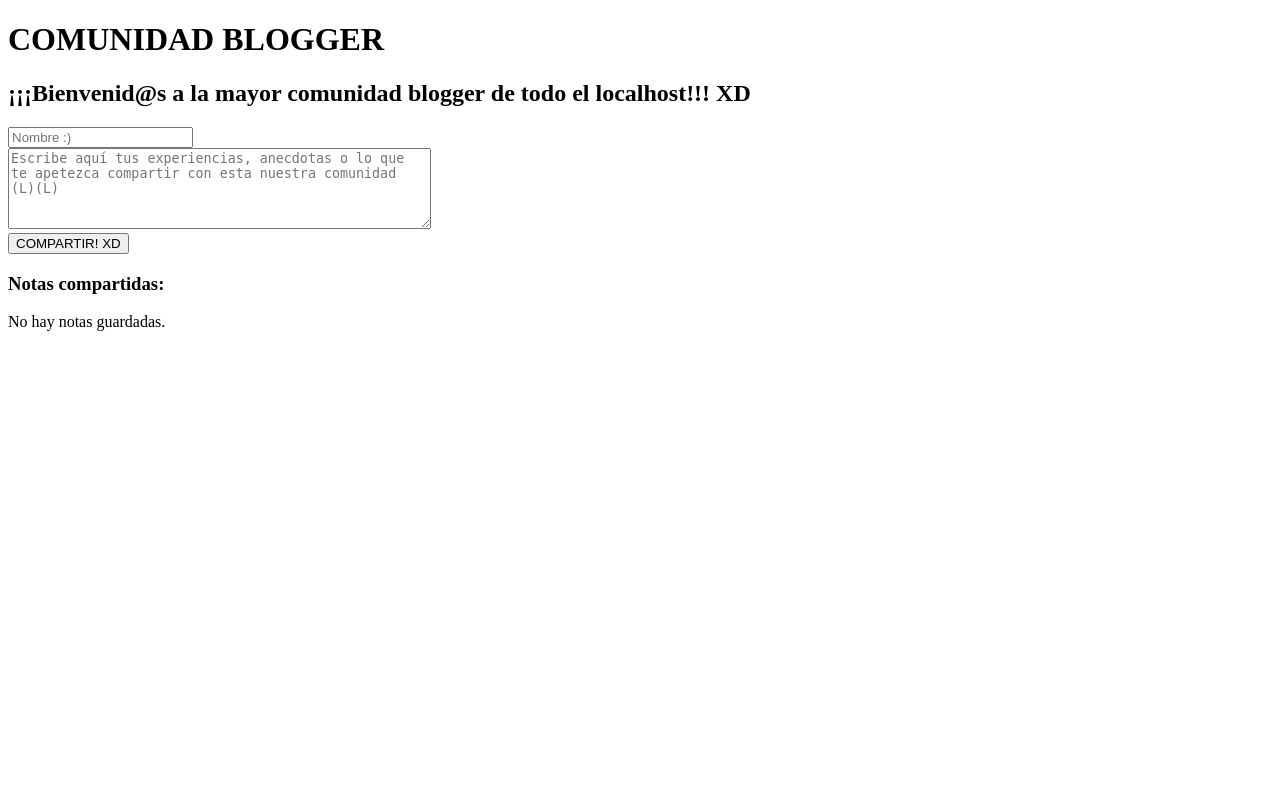
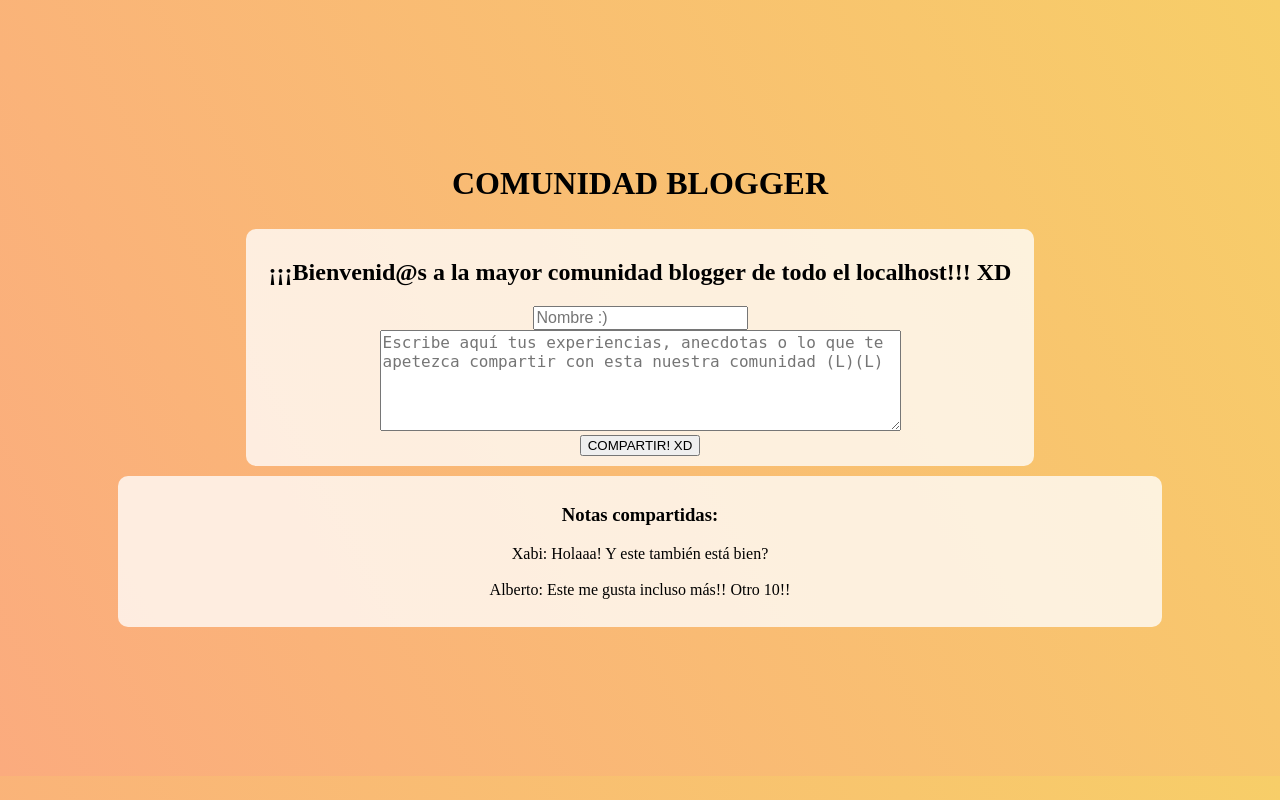
Before and after one commit to xghermo/examen-git, a PHP site: page / in a window 1280 px wide. Run offline with PHP 8.4, Linux system fonts and the light colour scheme.

```diff
--- /dev/null
+++ b/estilos.css
@@ -0,0 +1,37 @@
+body {
+    display: flex;
+    justify-content: center;
+    align-items: center;
+    flex-direction: column;
+    height: 95vh;
+    background-color: #FBAB7E;
+    background-image: linear-gradient(62deg, #FBAB7E 0%, #F7CE68 100%);
+
+}
+
+
+h1 {
+    text-align: center;
+}
+
+form{
+    text-align: center;
+    background-color: rgba(255, 255, 255, 0.769);
+    width: 60vw;
+    padding: 10px;
+    margin: 5px;
+    border-radius: 10px;
+}
+
+section{
+    text-align: center;
+    background-color: rgba(255, 255, 255, 0.769);
+    width: 80vw;
+    padding: 10px;
+    margin: 5px;
+    border-radius: 10px;
+}
+
+textarea, input {
+    font-size: 16px;
+}
--- a/index.php
+++ b/index.php
@@ -3,14 +3,15 @@
 <head>
     <meta charset="UTF-8">
     <meta name="viewport" content="width=device-width, initial-scale=1.0">
+    <link rel="stylesheet" href="estilos.css">
     <title>Examen Notas-Git</title>
 </head>
 <body>
     <h1>COMUNIDAD BLOGGER</h1>
 
-    <h2>¡¡¡Bienvenid@s a la mayor comunidad blogger de todo el localhost!!! XD</h2>
+    <form action="notas.php" method="POST">
+        <h2>¡¡¡Bienvenid@s a la mayor comunidad blogger de todo el localhost!!! XD</h2>
 
-    <form action="notas.php" method="POST">
         <input type="text" name="nombre" id="nombre" placeholder="Nombre :)" required>
         <br>
         <textarea name="texto" id="texto" cols="50" rows="5" placeholder="Escribe aquí tus experiencias, anecdotas o lo que te apetezca compartir con esta nuestra comunidad (L)(L)" required></textarea>
@@ -20,6 +21,15 @@
 
     <section id="notas" name="notas">
         <h3>Notas compartidas:</h3>
+        <?php
+        $archivo = 'notas.txt';
+        if (file_exists($archivo)) {
+            $contenido = file_get_contents($archivo);
+            echo nl2br($contenido);
+        } else {
+            echo "No hay notas guardadas.";
+        }
+        ?>
     </section>
 
         <script>
@@ -61,19 +71,5 @@
 
         </script>
 
-
-        <?php
-        $archivo = 'notas.txt';
-        if (file_exists($archivo)) {
-            // Lee el contenido del archivo y lo muestra en el <section>
-            $contenido = file_get_contents($archivo);
-            echo nl2br($contenido); // nl2br() convierte saltos de línea en <br>
-        } else {
-            echo "No hay notas guardadas.";
-        }
-        ?>
-
-
-
 </body>
 </html>
--- /dev/null
+++ b/notas.txt
@@ -0,0 +1,3 @@
+Xabi: Holaaa! Y este también está bien?
+
+Alberto: Este me gusta incluso más!! Otro 10!!
```
